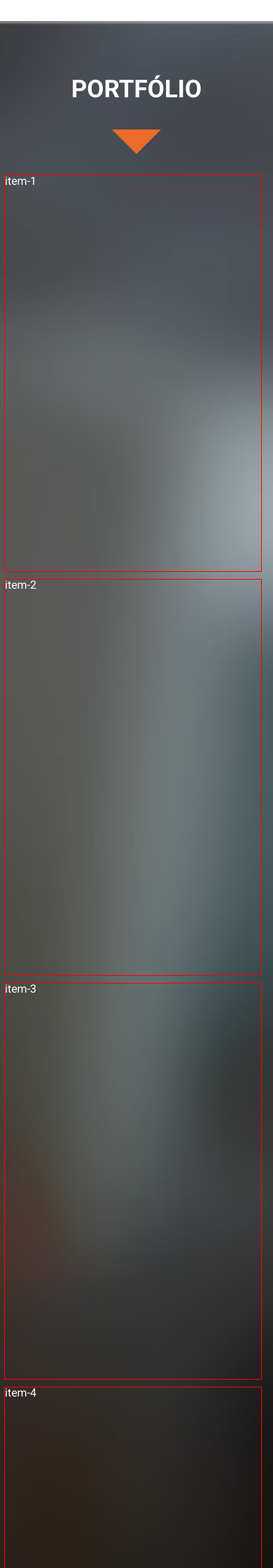
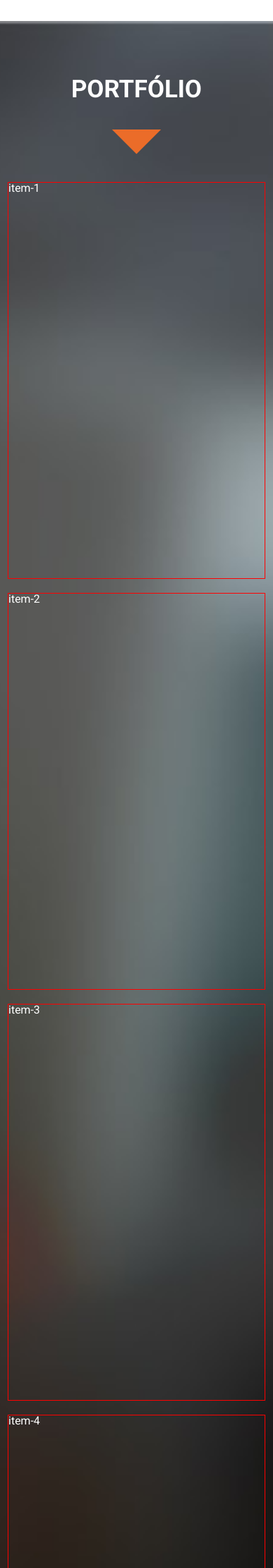
Before and after one commit to pissulin/BC-Studio, a PHP site: page / in a window 390 px wide; the page is wider, and only the part inside the window is pictured. Shown: the part 3821-6061 px from the top of that part at 70% size. Run offline with PHP 8.4, Linux system fonts and the light colour scheme.

Commit message:
ajustes reponsividade portfolio

```diff
--- a/css/style.css
+++ b/css/style.css
@@ -435,7 +435,11 @@ section {
             padding: 0;
             color: white;
 
-
+        }
+        @media screen and (max-width:640px){
+            .cards .card {
+                margin: 10px 0;
+            }
         }
 
 
@@ -540,6 +544,7 @@ section {
                             margin: 0 auto 20px;
                             width: 102.5%;
                         }
+
                     }
     /*fim contato */
 
```
